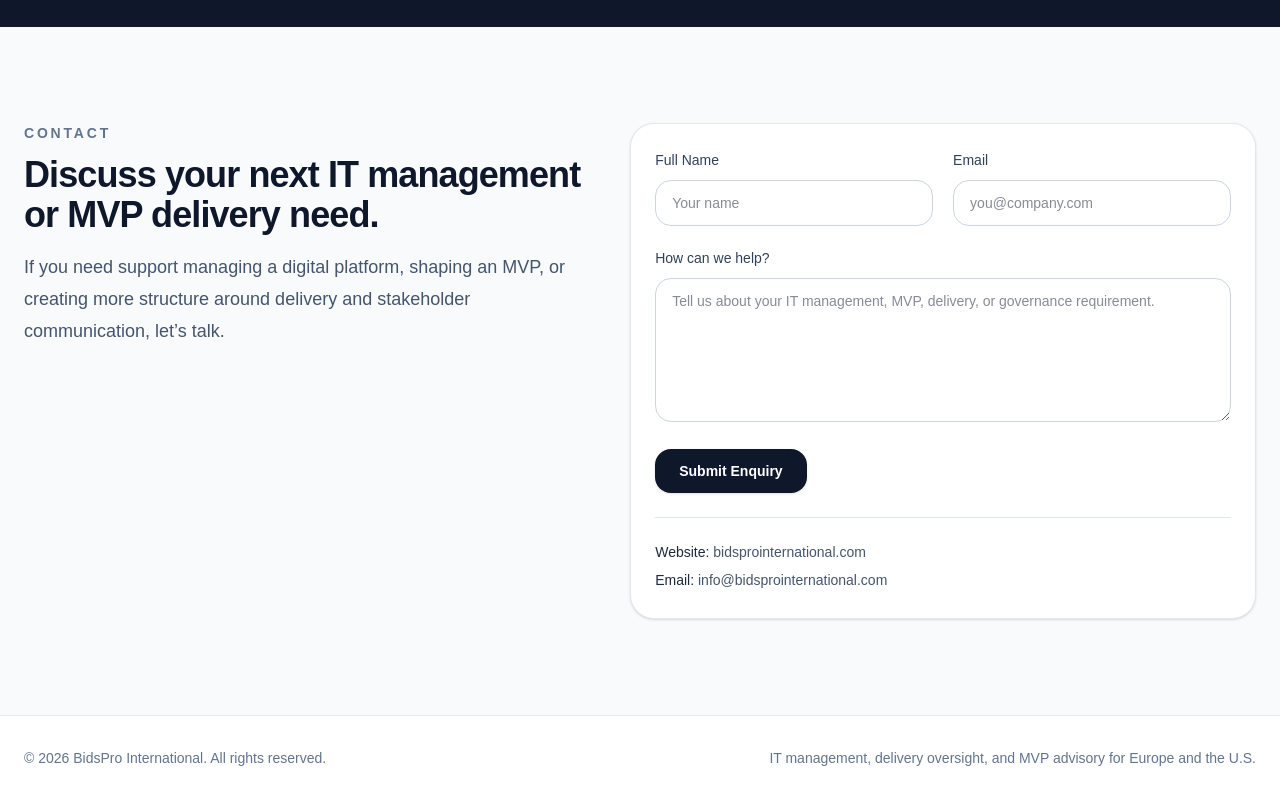
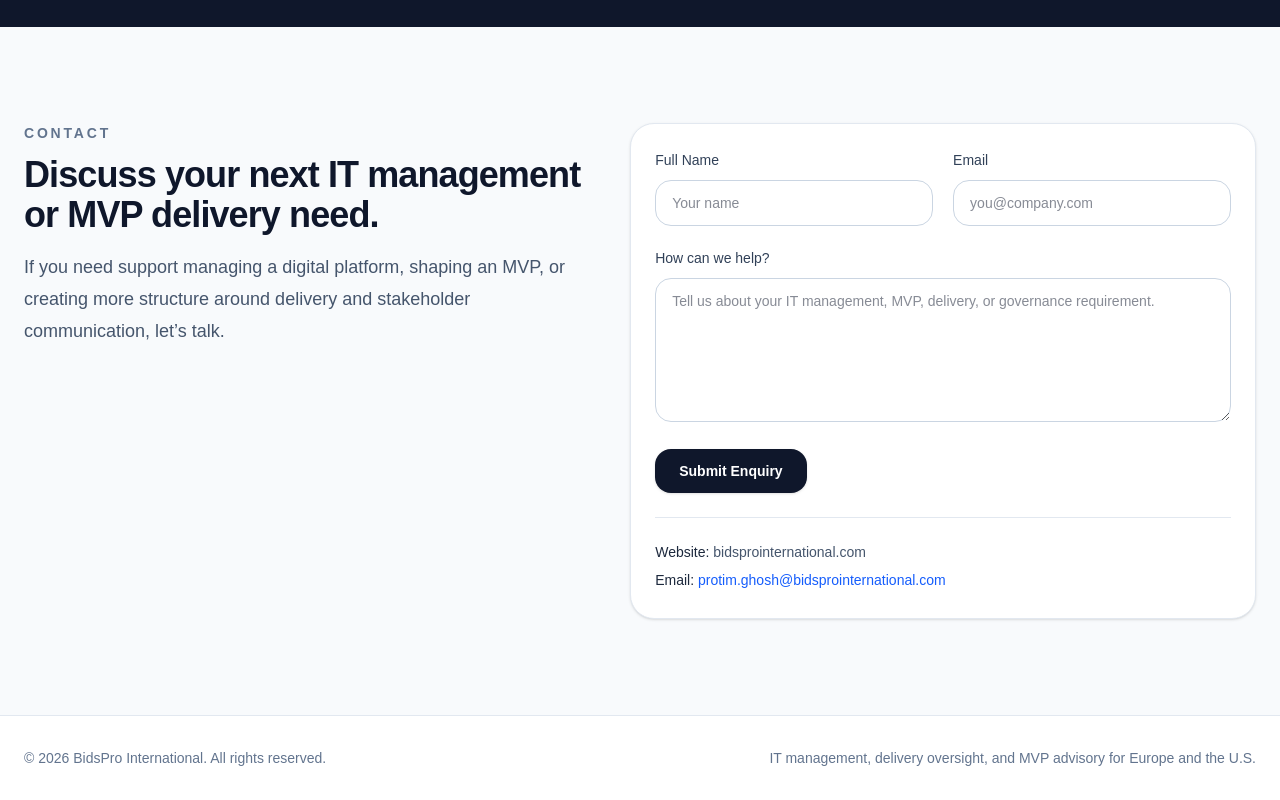
Before and after one commit to protim1907-oss/bidsprointernational-site, a Next.js app: page / in a window 1280 px wide. Shown: the part 3172-3972 px from the top of the page. Built offline with nearby package versions, Linux system fonts and the light colour scheme.

Commit message:
Update page.tsx

```diff
--- a/app/page.tsx
+++ b/app/page.tsx
@@ -261,7 +261,15 @@ export default function BidsProInternationalWebsite() {
               </button>
               <div className="mt-6 border-t border-slate-200 pt-5 text-sm leading-7 text-slate-600">
                 <div><span className="font-medium text-slate-800">Website:</span> bidsprointernational.com</div>
-                <div><span className="font-medium text-slate-800">Email:</span> info@bidsprointernational.com</div>
+                <div>
+  <span className="font-medium text-slate-800">Email:</span>{" "}
+  <a
+    href="mailto:protim.ghosh@bidsprointernational.com"
+    className="text-blue-600 hover:underline"
+  >
+    protim.ghosh@bidsprointernational.com
+  </a>
+</div>
               </div>
             </div>
           </div>
```
